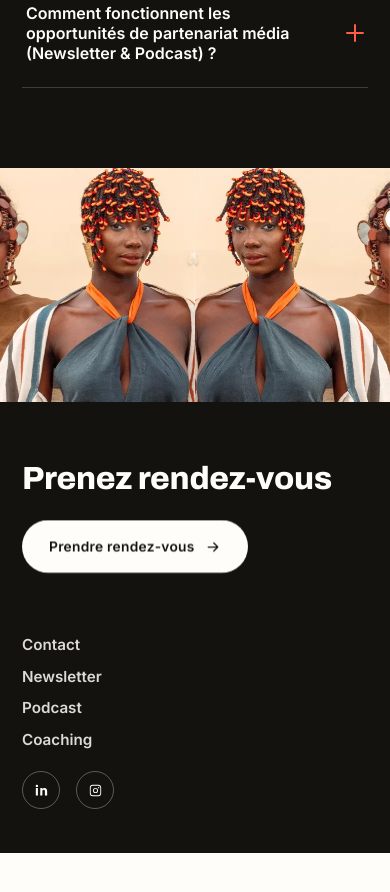
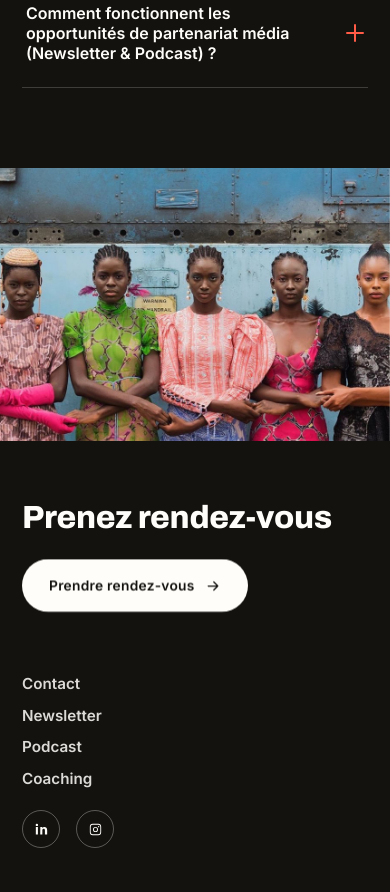
Before and after one commit to pbs1994/ramata-diallo, a plain HTML site: page index.html in a window 390 px wide. Shown: the part 6956-7848 px from the top of the page. Before the commit the page ends 7809 px from the top, so only its background shows below. Drawn offline with Linux system fonts and the light colour scheme.

Commit message:
Replace bottom banner with new group photo
Swaps the mirrored/repeated fashion-tour banner for a real photograph
of five models in colourful contemporary African-fashion pieces. The
new image has a much taller aspect ratio (~1.3:1 vs. the old 3.3:1
panorama), so the banner frame height and object-position were tuned
to keep faces in frame instead of cropping into a thin center sliver.

Co-Authored-By: Claude Sonnet 5 <noreply@anthropic.com>

```diff
--- a/index.html
+++ b/index.html
@@ -295,7 +295,7 @@
   <!-- BANNER -->
   <section class="banner">
     <a class="banner-frame" href="https://africafashiontour.com/" target="_blank" rel="noopener" aria-label="Découvrir Africa Fashion Tour">
-      <img class="banner-img" id="bannerImg" src="images/banner.webp" alt="Mannequins portant des créations issues de la mode africaine contemporaine" loading="lazy" width="2000" height="600">
+      <img class="banner-img" id="bannerImg" src="images/banner.jpg" alt="Cinq mannequins se tenant la main, vêtues de créations colorées issues de la mode africaine contemporaine" loading="lazy" width="2048" height="1564">
     </a>
   </section>
 
--- a/styles.css
+++ b/styles.css
@@ -618,11 +618,12 @@ section{ position: relative; }
 .banner{ line-height:0; }
 .banner-frame{
   display:block; position:relative; overflow:hidden;
-  height: clamp(240px, 32vw, 460px);
+  height: clamp(300px, 42vw, 620px);
 }
 .banner-img{
   position:absolute; top:50%; left:0;
   width:100%; height: 130%; object-fit: cover;
+  object-position: center 28%;
   transform: translateY(calc(-50% + var(--py, 0px)));
   will-change: transform;
 }
@@ -698,5 +699,5 @@ section{ position: relative; }
   .footer-row{ flex-direction:column; align-items:flex-start; }
 
   .story-card::before{ font-size: 3.2rem; }
-  .banner-frame{ height: clamp(180px, 60vw, 320px); }
+  .banner-frame{ height: clamp(260px, 70vw, 420px); }
 }
```
Also changed, not shown: images/banner.jpg (added), images/banner.webp (deleted).
